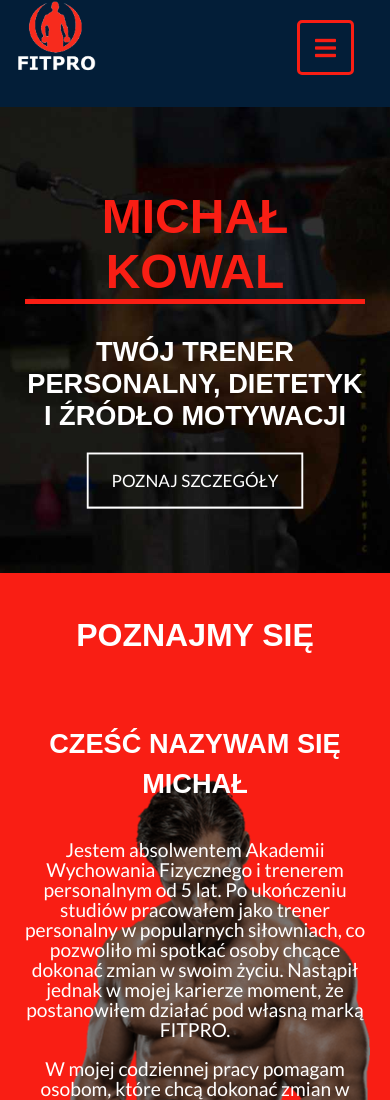
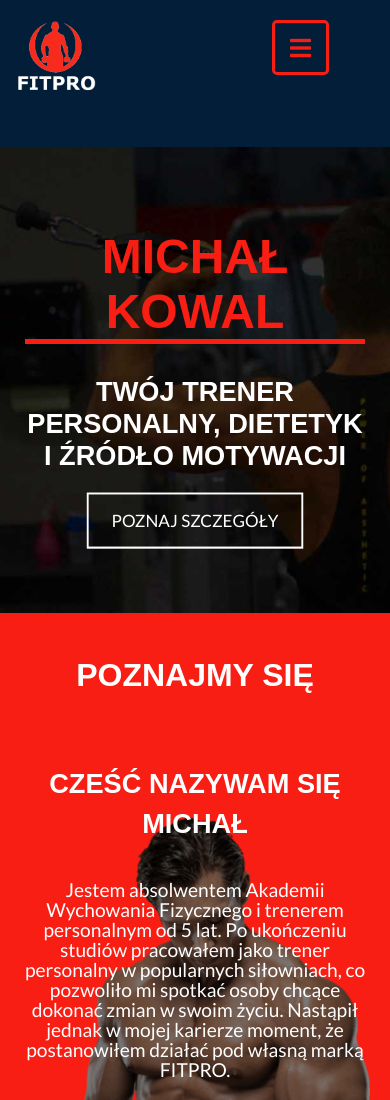
Before and after one commit to mjalynski/fitpro, a plain HTML site: page index.html in a window 390 px wide. Shown: the top 1100 px of the page. Drawn offline with nearby package versions, Linux system fonts and the light colour scheme.

Commit message:
Poprawienie navbar

```diff
--- a/sass/style.scss
+++ b/sass/style.scss
@@ -45,6 +45,7 @@ ul, li{
 		}
 		.brand-img-light {
 			width: 80px;
+			margin: 20px 0px;
 		}
 	}
 	.navbar-links-toggle {
@@ -1423,7 +1424,7 @@ footer{
 			display: initial;
 			position: absolute;
 			cursor: pointer;
-			margin: 20px;
+			margin: 20px 45px;
 		}
 		.navbar-items{
 			.nav-links{
```
Also changed, not shown: css/style.css, 1 other file.
